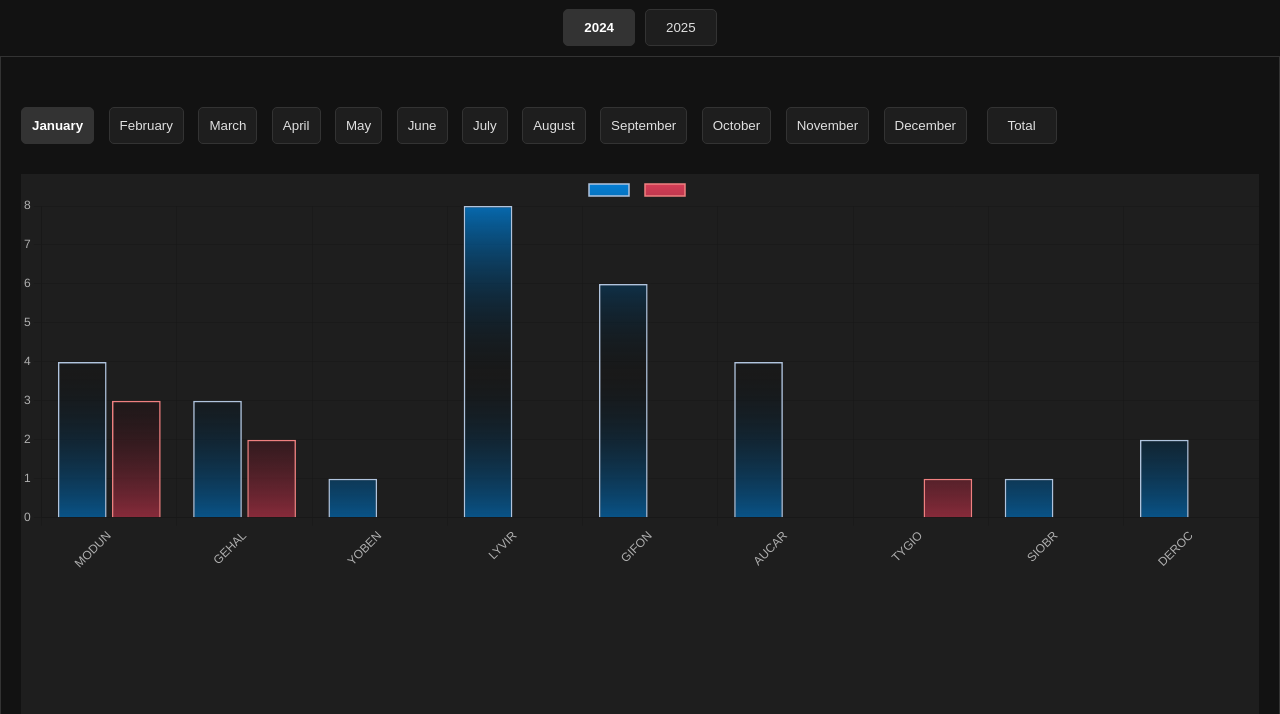
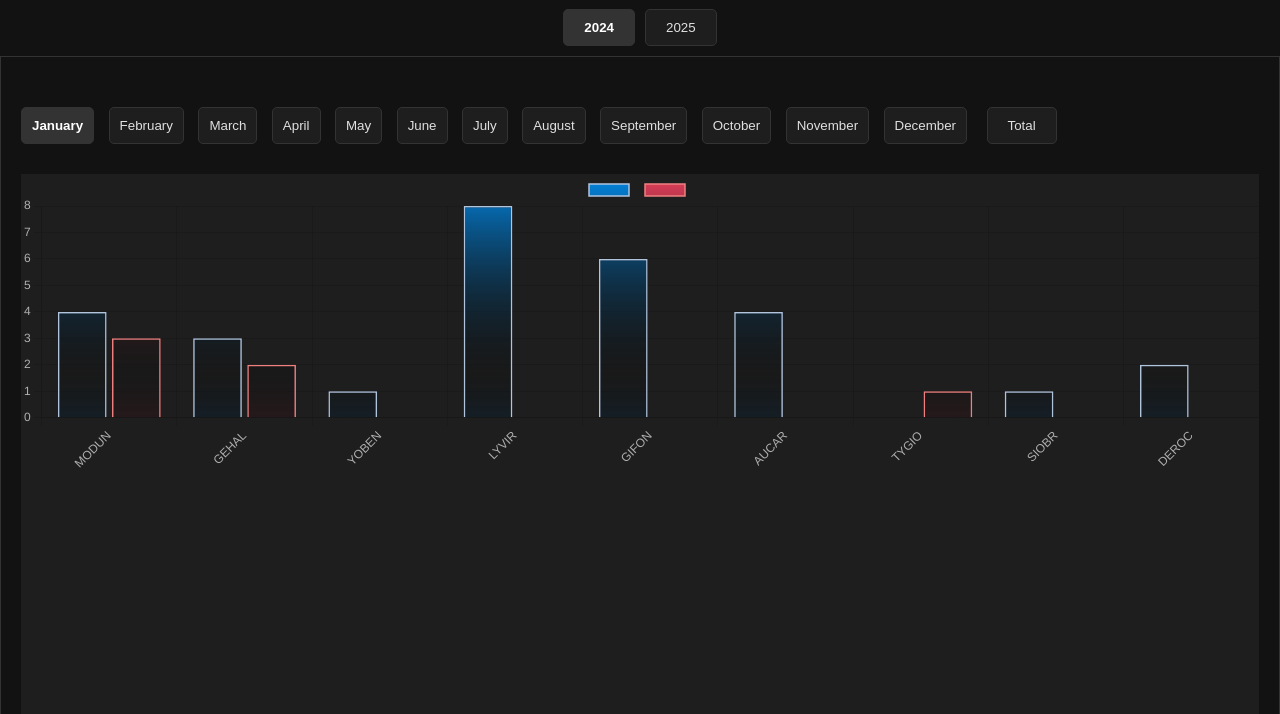
Before and after one commit to lotoreview/Dashboard-E-LOTO, a plain HTML site: page index.html in a window 1280 px wide. Both pictures are taken after a click on the button "2024". Shown: the part 86-800 px from the top of the page. Drawn offline with nearby package versions, Linux system fonts and the light colour scheme.

Commit message:
Modification affichage graphique dans le CSS

```diff
--- a/style.css
+++ b/style.css
@@ -126,7 +126,7 @@ canvas {
   background-color: #1E1E1E;
   width: 100% !important;  /* Assure que le canvas prend toute la largeur disponible */
   height: auto !important; /* Ajuste la hauteur en fonction de la largeur pour garder les proportions */
-  max-height: 400px; /* Limite la hauteur maximale pour éviter que le graphique devienne trop grand */
+  max-height: 300px; /* Limite la hauteur maximale pour éviter que le graphique devienne trop grand */
 }
 
 #myChart2024, #myChart2025 {
```
